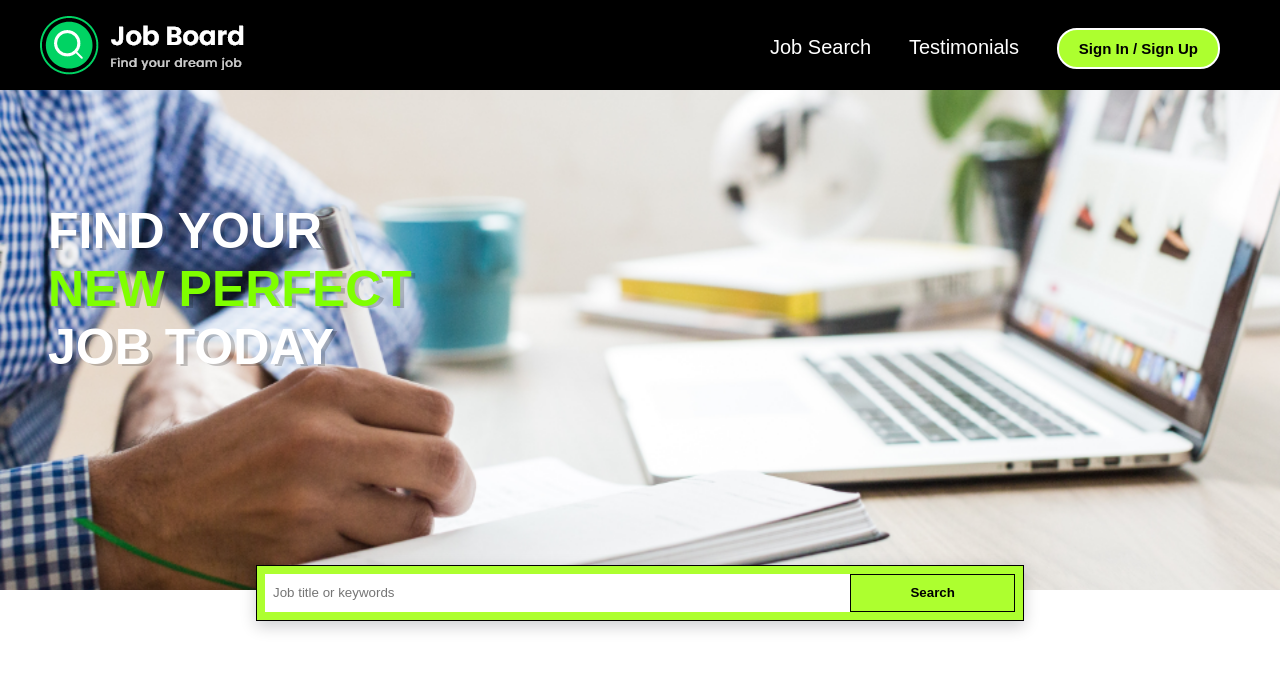
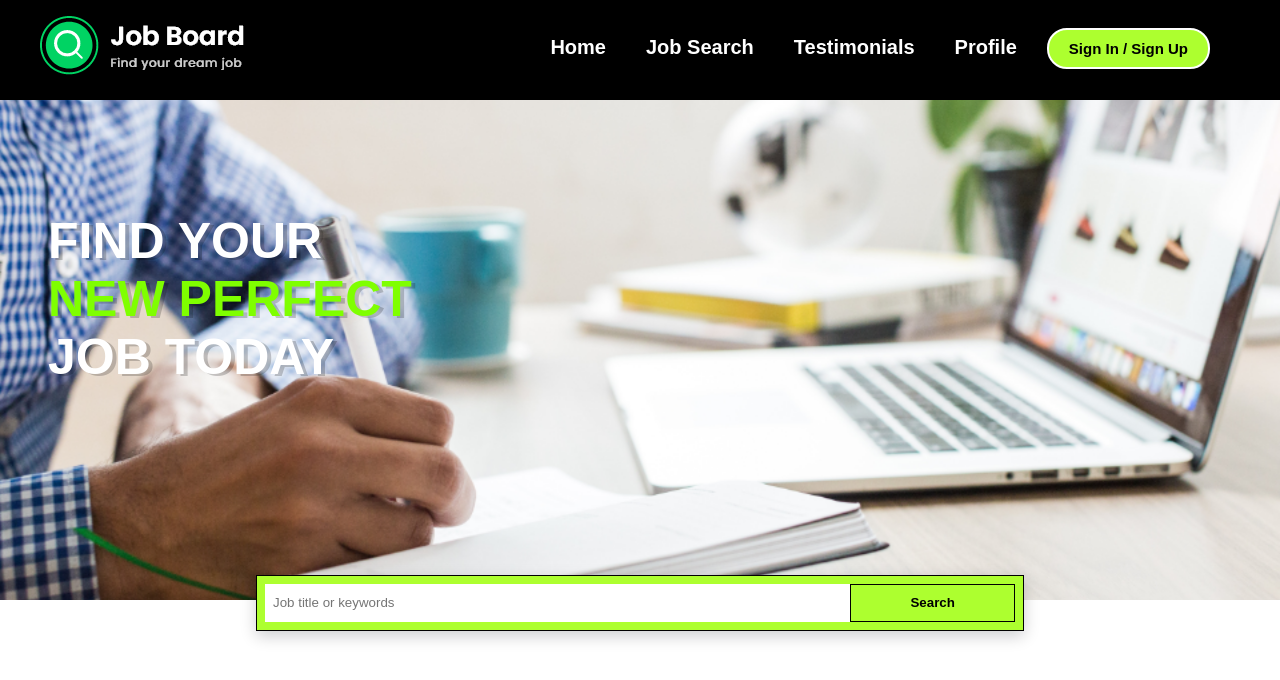
Before and after one commit to blksy/Job_Board, a Vue app: page / in a window 1280 px wide. Shown: the top 680 px of the page. Built offline with nearby package versions, Linux system fonts and the light colour scheme.

Commit message:
Uaktualniono pasek nawigacji, dodano scieżki do strony głównej oraz profilu użytkownika. Nawigacja została dodana do każdego widoku.

```diff
--- a/src/components/MainNav.vue
+++ b/src/components/MainNav.vue
@@ -4,8 +4,10 @@
       <img src="../assets/logo.png" alt="" />
     </h2>
     <div class="navigation__menu">
+      <router-link to="/"><a href="">Home</a></router-link>
       <router-link to="/jobs/results"><a href="">Job Search</a></router-link>
       <router-link to="/testimonials"><a href="">Testimonials</a></router-link>
+      <router-link to="/profile"><a href="">Profile</a></router-link>
       <router-link to="/signin"><button>Sign In / Sign Up</button></router-link>
     </div>
   </nav>
@@ -20,8 +22,9 @@ export default {
 <style scoped>
 .navigation {
   width: 100%;
-  height: 90px;
+  height: 100px;
   display: flex;
+  flex-direction: row;
   justify-content: space-between;
   top: 0;
   left: 0;
@@ -32,7 +35,6 @@ export default {
   border-bottom: 1px solid black;
 }
 .navigation__menu {
-  width: 450px;
   display: flex;
   justify-content: space-between;
   margin-top: 20px;
@@ -49,6 +51,10 @@ export default {
 a {
   text-decoration: none;
   color: white;
+  display: inline-block;
+  padding: 0px 10px;
+  font-size: 20px;
+  font-weight: bold;
 }
 a:hover {
   color: greenyellow;
--- a/src/router/index.js
+++ b/src/router/index.js
@@ -1,6 +1,8 @@
 import { createRouter, createWebHistory } from 'vue-router'
 import MainView from '../views/MainView.vue'
 import LogingSignup from '../views/LoginSignup.vue'
+import LoginForm from '../components/LoginForm.vue'
+import SignupForm from '../components/SignupForm.vue'
 import UserProfile from '../views/UserProfile.vue'
 import JobResults from '../views/JobResults.vue'
 import JobView from '../views/JobView.vue'
--- a/src/views/JobResults.vue
+++ b/src/views/JobResults.vue
@@ -1,4 +1,5 @@
 <template>
+  <MainNav />
   <div class="main-container">
     <job-filter-sidebar />
     <job-listings />
@@ -6,10 +7,11 @@
 </template>
 
 <script>
+import MainNav from '../components/MainNav.vue'
 import JobFilterSidebar from '../components/JobFiltersSidebar.vue'
 import JobListings from '../components/JobListings.vue'
 export default {
-  components: { JobFilterSidebar, JobListings },
+  components: { JobFilterSidebar, JobListings, MainNav },
   setup() {}
 }
 </script>
--- a/src/views/LoginSignup.vue
+++ b/src/views/LoginSignup.vue
@@ -3,12 +3,12 @@
     <div v-if="showLogin">
       <h2>Login</h2>
       <LoginForm @login="redicrectToProfile" />
-      <p>No account yet? <span @click="showLogin = false">Signup</span> instead.</p>
+      <p>No account yet? <span @click="showLogin = false">Signup</span>instead.</p>
     </div>
     <div v-else>
       <h2>Sign up</h2>
       <SignupForm @signup="redicrectToProfile" />
-      <p>Already registered? <span @click="showLogin = true">Login</span> instead.</p>
+      <p>Already registered? <span @click="showLogin = true">Login</span>instead.</p>
     </div>
   </div>
 </template>
--- a/src/views/Testimonials.vue
+++ b/src/views/Testimonials.vue
@@ -1,3 +1,11 @@
 <template>
+  <MainNav />
   <div>Testimonials view</div>
 </template>
+
+<script>
+import MainNav from '../components/MainNav.vue'
+export default {
+  components: { MainNav }
+}
+</script>
--- a/src/views/UserProfile.vue
+++ b/src/views/UserProfile.vue
@@ -1,9 +1,15 @@
 <template>
+  <MainNav />
   <div>
     <h1>USER PROFILE</h1>
   </div>
 </template>
 
-<script></script>
+<script>
+import MainNav from '../components/MainNav.vue'
+export default {
+  components: { MainNav }
+}
+</script>
 
 <style></style>
```
Also changed, not shown: src/composables/useLogout.js (+16 -0 lines).
